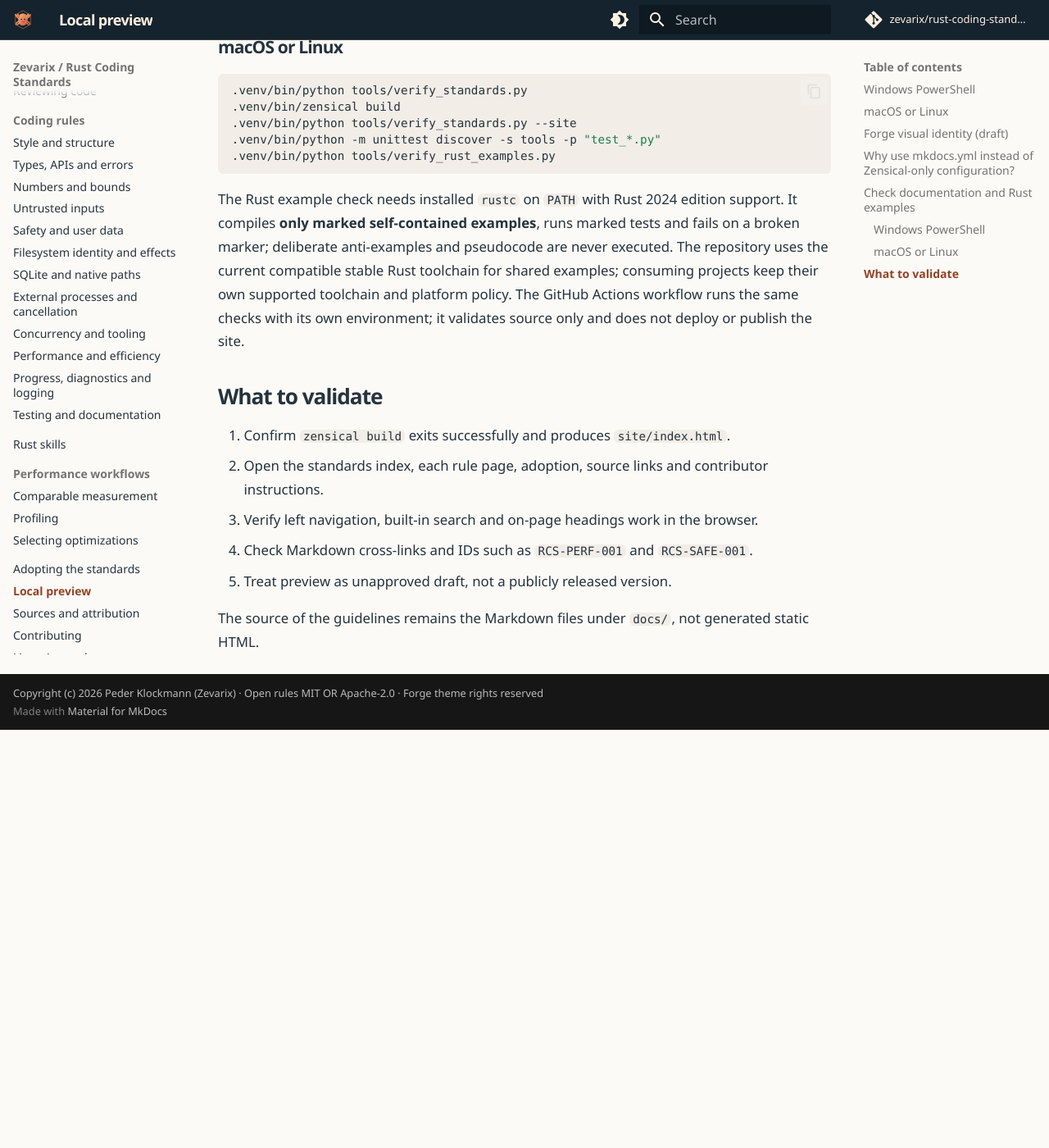
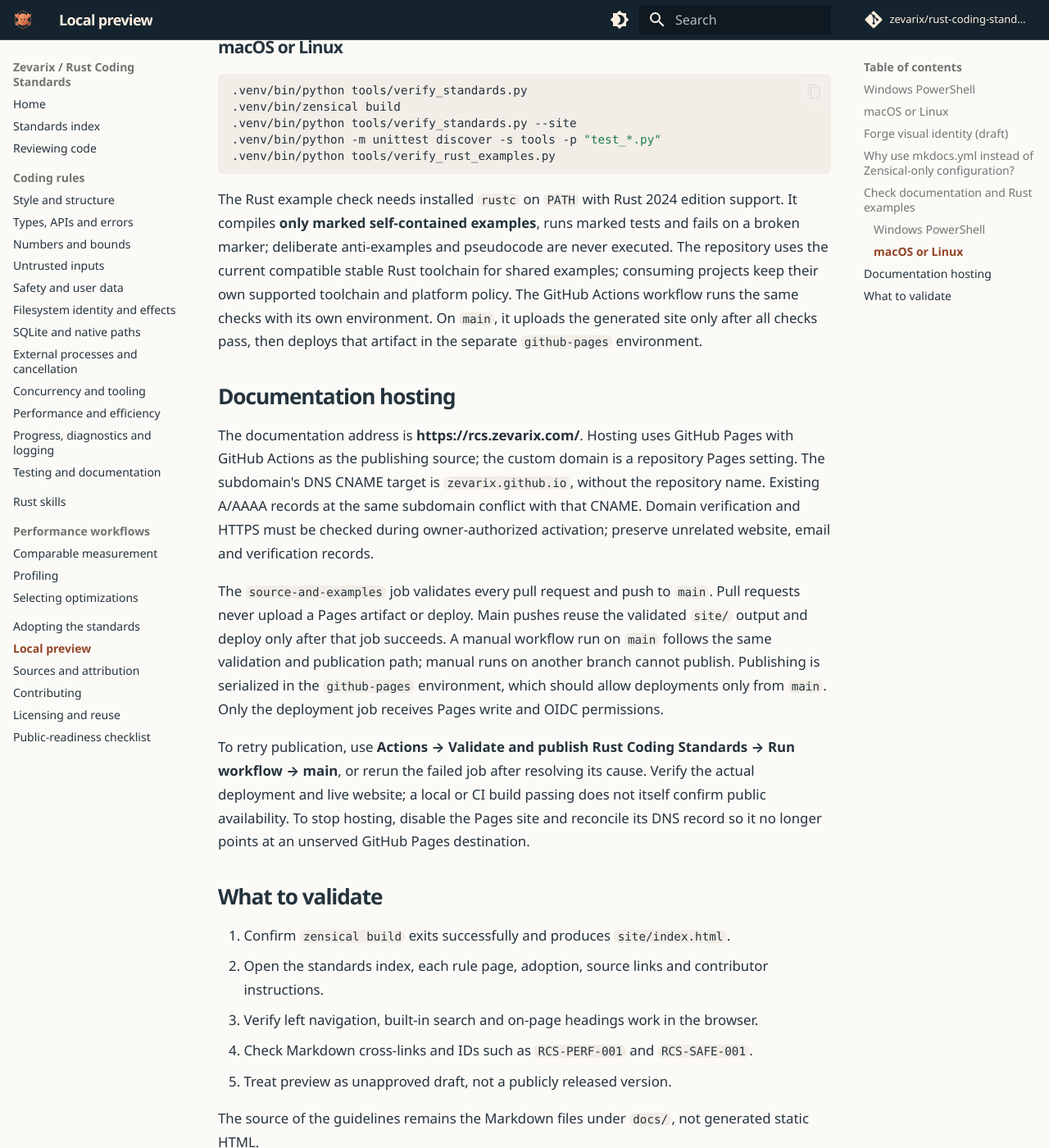
Before and after one commit to zevarix/rust-coding-standards, an MkDocs documentation site: the page built from docs/site-preview.md, in a window 1280 px wide and 1400 px high, scrolled down 2145 px. Shown: the whole window at 82% size. Built offline with MkDocs 1.6.1 and Material for MkDocs 9.7.7, drawn with Linux system fonts in a browser that asks for light colours; comment, search, counter and statistics services are not loaded; before the commit the page ends 3035 px from its top, so only the background shows below that; some of the changed text lies outside the part shown.

Commit message:
Publish validated documentation at rcs.zevarix.com (#37)

````diff
--- a/docs/site-preview.md
+++ b/docs/site-preview.md
@@ -2,7 +2,7 @@
 
 The site uses **Zensical** and a [MkDocs-compatible configuration](https://zensical.org/docs/compatibility/mkdocs/), giving us the same Markdown source structure and familiar Material-style navigation as the [Drupal Coding Standards](https://project.pages.drupalcode.org/coding_standards/php/documentation/).
 
-The included workflow validates source and does not deploy documentation. A local preview does **not** change repository visibility or publish a website. Review the [publication-readiness checklist](publication-readiness.md) before any distribution decision. Bind the development server to loopback on your own workstation.
+The included workflow validates pull requests and publishes successful `main` builds through GitHub Pages after hosting is activated. A local preview does **not** change repository visibility or publish a website. Review the [publication-readiness checklist](publication-readiness.md) before any distribution decision. Bind the development server to loopback on your own workstation.
 
 ## Windows PowerShell
 
@@ -26,7 +26,7 @@ python3 -m venv .venv
 .venv/bin/zensical serve --dev-addr 127.0.0.1:8001
 ```
 
-The local build output is written into `site/`, which is deliberately ignored by Git. Do not commit generated HTML or enable a deployment job until the owner independently approves publication.
+The local build output is written into `site/`, which is deliberately ignored by Git. Do not commit generated HTML. Initial hosting activation or a change of publication destination requires the owner's approval.
 
 ## Forge visual identity (draft)
 
@@ -78,7 +78,32 @@ first if it is still running in that terminal.
 .venv/bin/python tools/verify_rust_examples.py
 ```
 
-The Rust example check needs installed `rustc` on `PATH` with Rust 2024 edition support. It compiles **only marked self-contained examples**, runs marked tests and fails on a broken marker; deliberate anti-examples and pseudocode are never executed. The repository uses the current compatible stable Rust toolchain for shared examples; consuming projects keep their own supported toolchain and platform policy. The GitHub Actions workflow runs the same checks with its own environment; it validates source only and does not deploy or publish the site.
+The Rust example check needs installed `rustc` on `PATH` with Rust 2024 edition support. It compiles **only marked self-contained examples**, runs marked tests and fails on a broken marker; deliberate anti-examples and pseudocode are never executed. The repository uses the current compatible stable Rust toolchain for shared examples; consuming projects keep their own supported toolchain and platform policy. The GitHub Actions workflow runs the same checks with its own environment. On `main`, it uploads the generated site only after all checks pass, then deploys that artifact in the separate `github-pages` environment.
+
+## Documentation hosting
+
+The documentation address is **https://rcs.zevarix.com/**. Hosting uses GitHub
+Pages with GitHub Actions as the publishing source; the custom domain is a
+repository Pages setting. The subdomain's DNS CNAME target is
+`zevarix.github.io`, without the repository name. Existing A/AAAA records at
+the same subdomain conflict with that CNAME. Domain verification and HTTPS
+must be checked during owner-authorized activation; preserve unrelated
+website, email and verification records.
+
+The `source-and-examples` job validates every pull request and push to `main`.
+Pull requests never upload a Pages artifact or deploy. Main pushes reuse the
+validated `site/` output and deploy only after that job succeeds. A manual
+workflow run on `main` follows the same validation and publication path;
+manual runs on another branch cannot publish. Publishing is serialized in
+the `github-pages` environment, which should allow deployments only from
+`main`. Only the deployment job receives Pages write and OIDC permissions.
+
+To retry publication, use **Actions → Validate and publish Rust Coding
+Standards → Run workflow → main**, or rerun the failed job after resolving
+its cause. Verify the actual deployment and live website; a local or CI
+build passing does not itself confirm public availability. To stop hosting,
+disable the Pages site and reconcile its DNS record so it no longer points
+at an unserved GitHub Pages destination.
 
 ## What to validate
 
--- a/mkdocs.yml
+++ b/mkdocs.yml
@@ -1,6 +1,7 @@
-# Documentation build and local preview. No deployment is configured here.
+# Documentation build, local preview and GitHub Pages configuration.
 # MkDocs-compatible configuration used by Zensical.
 site_name: Zevarix / Rust Coding Standards
+site_url: https://rcs.zevarix.com/
 site_description: Explicit, practical and reusable Rust coding standards for human readers and automated review
 repo_name: zevarix/rust-coding-standards
 repo_url: https://github.com/zevarix/rust-coding-standards
````
Also changed, not shown: CONTRIBUTING.md (+4 -3 lines), README.md (+2 -1 lines), docs/publication-readiness.md (+10 -2 lines), 1 other file.
